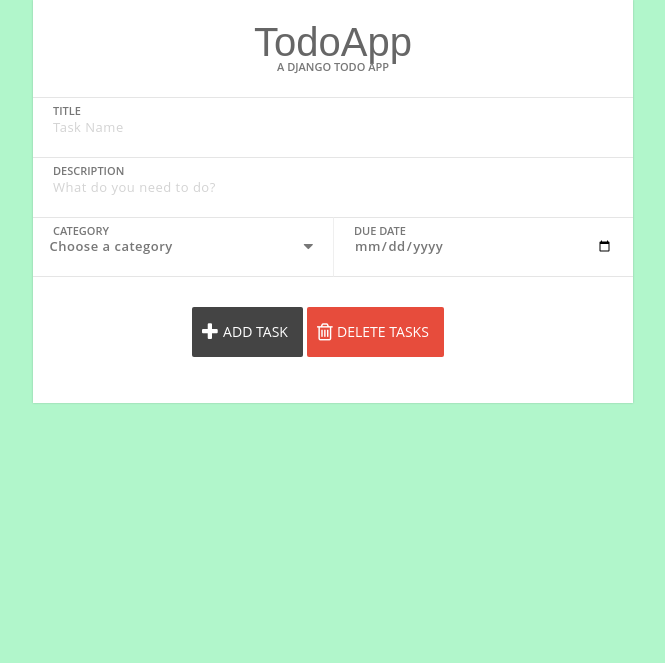
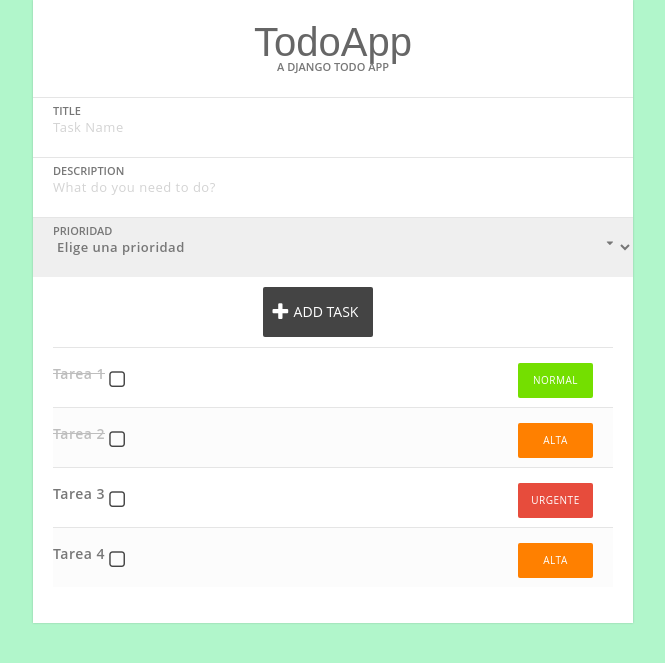
Before and after one commit to BiancaSozzi/TodoListDjango, a Django app: page / in a window 1280 px wide. Shown: the top 663 px of the page, without its empty margins (307-972 px from the left). Run offline with Django 3.2, Linux system fonts and the light colour scheme; data comes from the database, SQL or seed files in the repository; data that the repository does not hold is empty; some libraries are stand-ins or nearby versions.

Commit message:
se pueden crear tareas con estao y prioridad

```diff
--- a/todoapp/todolist/models.py
+++ b/todoapp/todolist/models.py
@@ -5,15 +5,22 @@ from django.db import models
 from django.utils import timezone
 
 
-class Category(models.Model):  # The Category table name that inherits models.Model
+class Priority(models.Model):  # The Category table name that inherits models.Model
     name = models.CharField(max_length=100)  # Like a varchar
 
     class Meta:
-        verbose_name = ("Category")
-        verbose_name_plural = ("Categories")
+        verbose_name = ("Priority")
+        verbose_name_plural = ("Priorities")
 
     def __str__(self):
         return self.name  # name to be shown when called
+
+
+class State(models.Model):
+    name = models.CharField(max_length=100)
+
+    def __str__(self):
+        return self.name
 
 
 class TodoList(models.Model):  # Todolist able name that inherits models.Model
@@ -21,9 +28,8 @@ class TodoList(models.Model):  # Todolist able name that inherits models.Model
     content = models.TextField(blank=True)  # a text field
     created = models.DateField(
         default=timezone.now().strftime("%Y-%m-%d"))  # a date
-    due_date = models.DateField(
-        default=timezone.now().strftime("%Y-%m-%d"))  # a date
-    category = models.ForeignKey(Category, default="general")  # a foreignkey
+    priority = models.ForeignKey(Priority, default="Normal")  # a foreignkey
+    state = models.ForeignKey(State, default="Pending")
 
     class Meta:
         ordering = ["-created"]  # ordering by the created field
--- a/todoapp/todolist/static/styles.css
+++ b/todoapp/todolist/static/styles.css
@@ -163,7 +163,7 @@ button {
 }
 .taskDelete {
     background: #e74c3c;
-    padding-left: 30px;
+    padding-left: 31px;
 }
 .taskDelete:hover {
     background: #c0392b;
@@ -184,10 +184,8 @@ button {
 .taskList .taskItem:nth-child(even) {
     background: #fcfcfc;
 }
-.taskCheckbox {
-    margin-right: 1em;
-}
-.complete-true {
+
+.complete-Done {
     text-decoration:  line-through;
     color: #bebebe;
 }
@@ -203,7 +201,7 @@ button {
     margin-right: 10px;
     font-size: 16px;
 }
-[class*='category-'] {
+[class*='priority-'] {
     display: inline-block;
     font-size: 10px;
     background: #444;
@@ -218,24 +216,19 @@ button {
     text-transform: uppercase;
     margin-right: 20px;
 }
-.category- {
+.priority- {
     background: transparent;
 }
-.category-Personal {
-    background: #2980b9;
+.priority-Normal {
+    background: #74DF00;
 }
-.category-Work {
-    background: #8e44ad;
+.priority-Alta {
+    background: #FF8000;
 }
-.category-School {
-    background: #f39c12;
+.priority-Urgente {
+    background: #e74c3c;
 }
-.category-Cleaning {
-    background: #16a085;
-}
-.category-Other {
-    background: #d35400;
-}
+
 footer {
     text-align: center;
     font-size: 11px;
@@ -275,8 +268,9 @@ footer a {
     content: '\f14a';
     color: #16a085;
 }
+
 /* custom select menu */
-.taskCategory {
+.taskPriority {
     -webkit-appearance: none;
             appearance: none;
     cursor: pointer;
@@ -292,9 +286,13 @@ footer a {
     color: #777;
     pointer-events: none;
 }
-.taskCategory option {
+.taskPriority option {
     background: #fff;
     border: none;
     outline: none;
     padding: 0 100px;
 }
+
+.content{
+    font-size: 11px;
+}
--- a/todoapp/todolist/templates/index.html
+++ b/todoapp/todolist/templates/index.html
@@ -24,34 +24,34 @@
                     <input type="text" id="description" class="taskName" placeholder="What do you need to do?" name="description" required>
                     <label for="description">Description</label>
                 </div>
-                <div class="inputContainer half last">
+                <div class="inputContainer">
                     <i class="fa fa-caret-down selectArrow"></i>
-                    <select id="category" class="taskCategory" name="category_select">
-                    <option class="disabled" value="">Choose a category</option>
-                    {% for category in categories %}
-                        <option class="" value="{{ category.name }}" name="{{ category.name }}">{{ category.name }}</option>
+                    <select id="priority" class="taskCategory" name="priority_select">
+                    <option class="disabled" value="">Elige una prioridad</option>
+                    {% for priority in priorities %}
+                        <option class="" value="{{ priority.name }}" name="{{ priority.name }}">{{ priority.name }}</option>
                     {% endfor %}
                     </select>
-                    <label for="category">Category</label>
+                    <label for="priority">Prioridad</label>
                 </div>
-                <div class="inputContainer half last right">
+                <!-- <div class="inputContainer half last right">
                     <input type="date" id="dueDate" class="taskDate" name="date">
                     <label for="dueDate">Due Date</label>
-                </div>
+                </div> -->
                 <div class="row">
                     <button class="taskAdd" name="taskAdd" type="submit"><i class="fa fa-plus icon"></i>Add task</button>
-                    <button class="taskDelete" name="taskDelete" formnovalidate="" type="submit" onclick="$('input#sublist').click();"><i class="fa fa-trash-o icon"></i>Delete Tasks</button>
+                    <!-- <button class="taskDelete" name="taskDelete" formnovalidate="" type="submit" onclick="$('input#sublist').click();"><i class="fa fa-trash-o icon"></i>Delete Tasks</button> -->
                 </div>
             <ul class="taskList">
             {% for todo in todos %} <!-- django template lang - for loop -->
                 <li class="taskItem">
-                    <input type="checkbox" class="taskCheckbox" name="checkedbox" id="{{ todo.id }}" value="{{ todo.id }}">
-                    <label for="{{ todo.id }}"><span class="complete-">{{ todo.title }}</span></label>
-                    <span class="category-{{ todo.category }}">{{ todo.category }}</span>
-                    <strong class="taskDate"><i class="fa fa-calendar"></i>{{ todo.created }} - {{ todo.due_date }}</strong>
+                    <!-- <input type="checkbox" class="taskCheckbox" name="checkedbox" id="{{ todo.id }}" value="{{ todo.id }}"> -->
+                    <label for="{{ todo.id }}"><span class="complete-{{todo.state}}">{{ todo.title }}</span></label>
+                    <input type="checkbox" class="taskCheckbox" name="checkbox" id="{{todo.id}}" value="{{todo.id}}">
+                    <span class="priority-{{todo.priority}}"> {{ todo.priority }}</span>
                 </li>
             {% endfor %}
-            </ul><!-- taskList -->
+
             </form>
             </div><!-- content -->
  </div><!-- container -->
--- a/todoapp/todolist/views.py
+++ b/todoapp/todolist/views.py
@@ -1,18 +1,19 @@
 from django.shortcuts import render, redirect
-from .models import TodoList, Category
+from .models import TodoList, Priority, State
 
 
 def index(request):  # the index view
     todos = TodoList.objects.all()  # quering all todos with the object manager
-    categories = Category.objects.all()  # getting all categories with object manager
+    priorities = Priority.objects.all()
+    states = State.objects.all()
     if request.method == "POST":  # checking if the request method is a POST
         if "taskAdd" in request.POST:  # checking if there is a request to add a todo
-            title = request.POST["description"]  # title
-            date = str(request.POST["date"])  # date
-            category = request.POST["category_select"]  # category
-            content = title + " -- " + date + " " + category  # content
-            Todo = TodoList(title=title, content=content, due_date=date,
-                            category=Category.objects.get(name=category))
+            title = request.POST["title"]
+            description = request.POST["description"]  # title
+            priority = request.POST["priority_select"]  # category
+            Todo = TodoList(title=title, content=description,
+                            priority=Priority.objects.get(name=priority),
+                            state=State.objects.get(name="Pending"))
             Todo.save()  # saving the todo
             return redirect("/")  # reloading the page
         if "taskDelete" in request.POST:  # checking if there is a request to delete a todo
@@ -21,4 +22,4 @@ def index(request):  # the index view
             for todo_id in checkedlist:
                 todo = TodoList.objects.get(id=int(todo_id))  # getting todo id
                 todo.delete()  # deleting todo
-    return render(request, "index.html", {"todos": todos, "categories": categories})
+    return render(request, "index.html", {"todos": todos, "priorities": priorities, "states": states})
```
Also changed, not shown: todoapp/todolist/admin.py (+8 -3 lines), todoapp/db.sqlite3, todoapp/todolist/migrations/0002_auto_20180917_1331.py (added), todoapp/todolist/migrations/0003_auto_20180917_1343.py (added), todoapp/todolist/migrations/0004_todolist_state.py (added).
